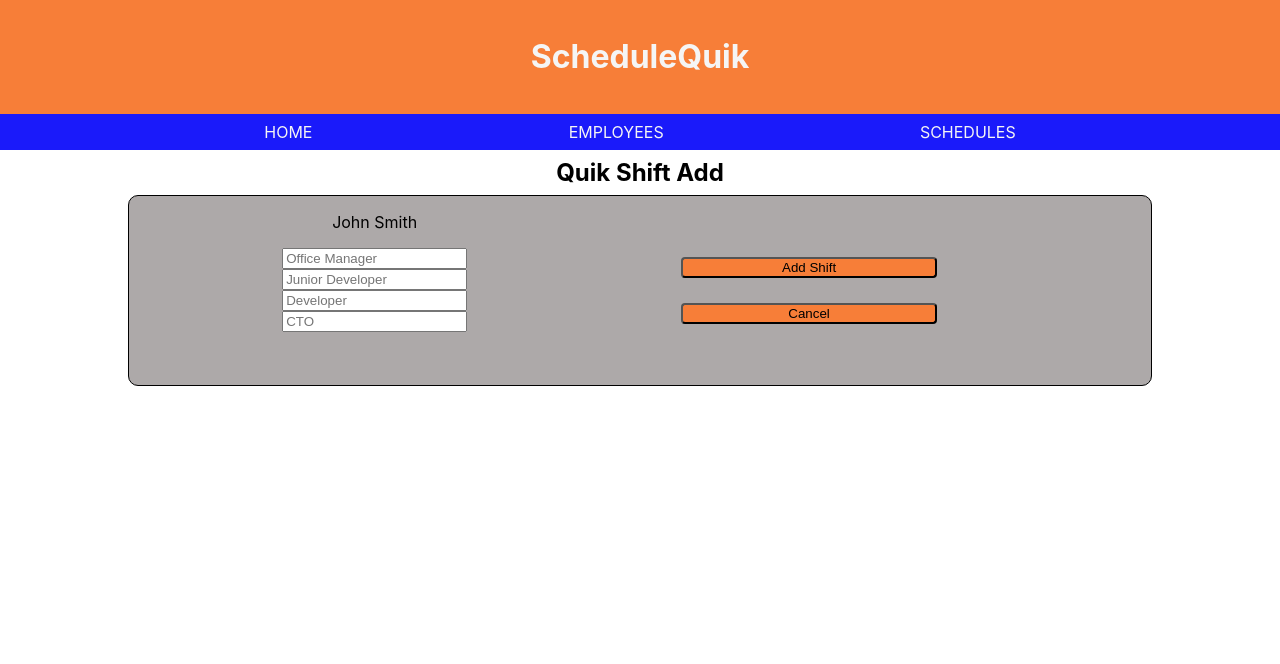
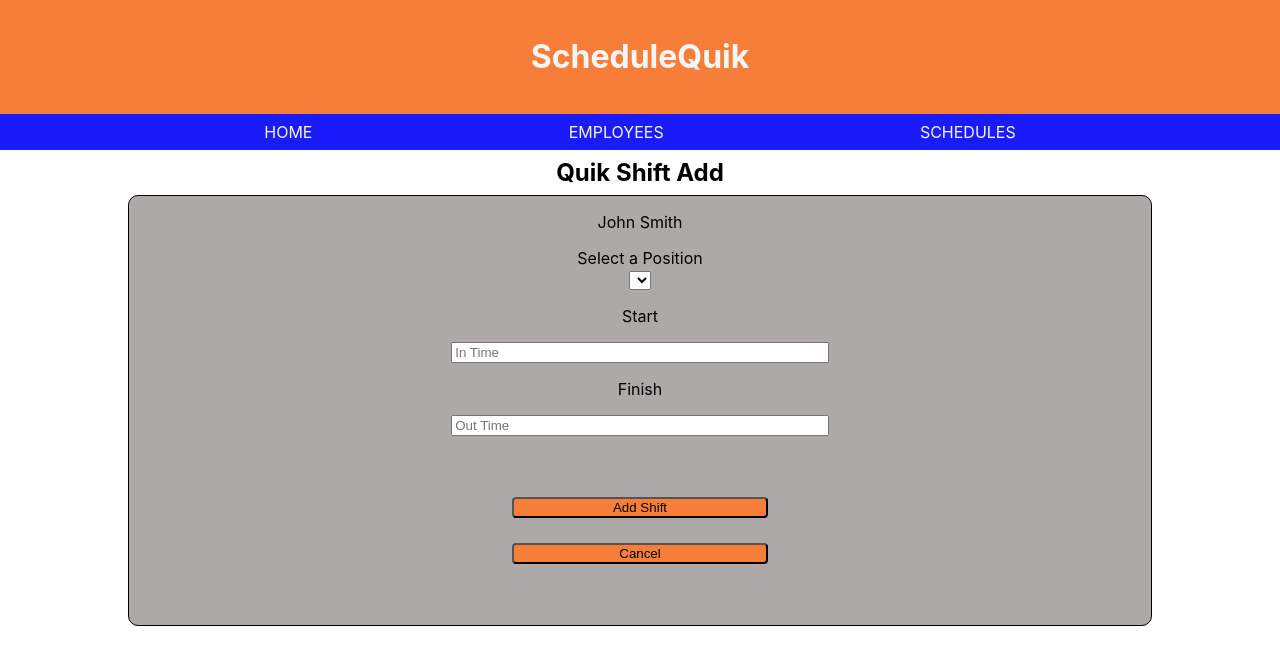
Before and after one commit to StPeteFrank/schedulequik, a React (Create React App) app: page / in a window 1280 px wide. Shown: the top 664 px of the page. Built offline with nearby package versions, Linux system fonts and the light colour scheme.

Commit message:
QuikShiftAdd initial dropdown, Start Time, and buttons.

```diff
--- a/src/QuikShiftAdd.js
+++ b/src/QuikShiftAdd.js
@@ -8,17 +8,21 @@ class QuikShiftAdd extends Component {
         <div className="QuikShiftAddContainer">
           <section>
             <p>John Smith</p>
-            <div className="CurrentPositions">
-              <input type="text" placeholder="Office Manager" />
-              <input type="text" placeholder="Junior Developer" />
-              <input type="text" placeholder="Developer" />
-              <input type="text" placeholder="CTO" />
+            <div className="SelectAPosition">
+              <option value="">Select a Position</option>
+              <select onChange="Select a Position" />
             </div>
-          </section>
+            <div className="StartEndTimeInput">
+              <p>Start</p>
+              <input type="text" placeholder="In Time" />
+              <p>Finish</p>
+              <input type="text" placeholder="Out Time" />
+            </div>
 
-          <section className="QuikShiftAddButtons">
-            <button>Add Shift</button>
-            <button>Cancel</button>
+            <div className="QuikShiftAddButtons">
+              <button>Add Shift</button>
+              <button>Cancel</button>
+            </div>
           </section>
         </div>
       </div>
--- a/src/index.css
+++ b/src/index.css
@@ -261,3 +261,10 @@ button {
   flex-direction: column;
   margin: 6vh;
 }
+.StartEndTimeInput {
+  display: flex;
+  list-style: none;
+  justify-content: left;
+  flex-direction: column;
+  margin-bottom: 1vh;
+}
```
